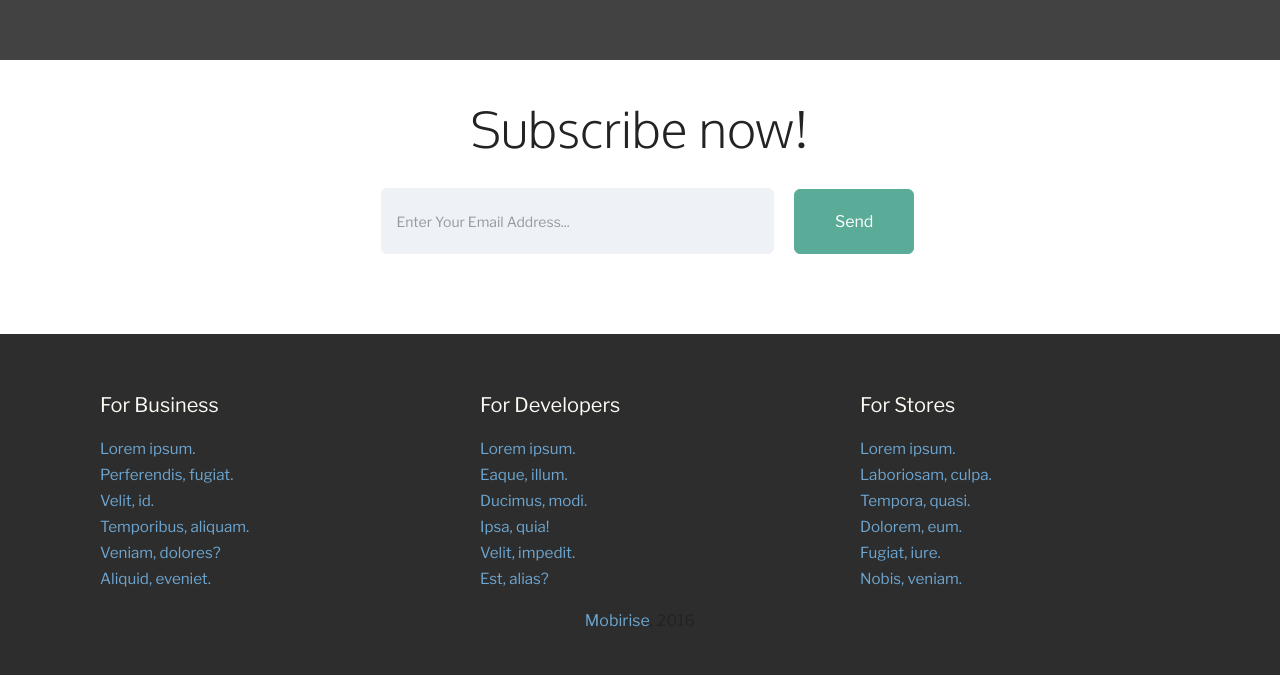
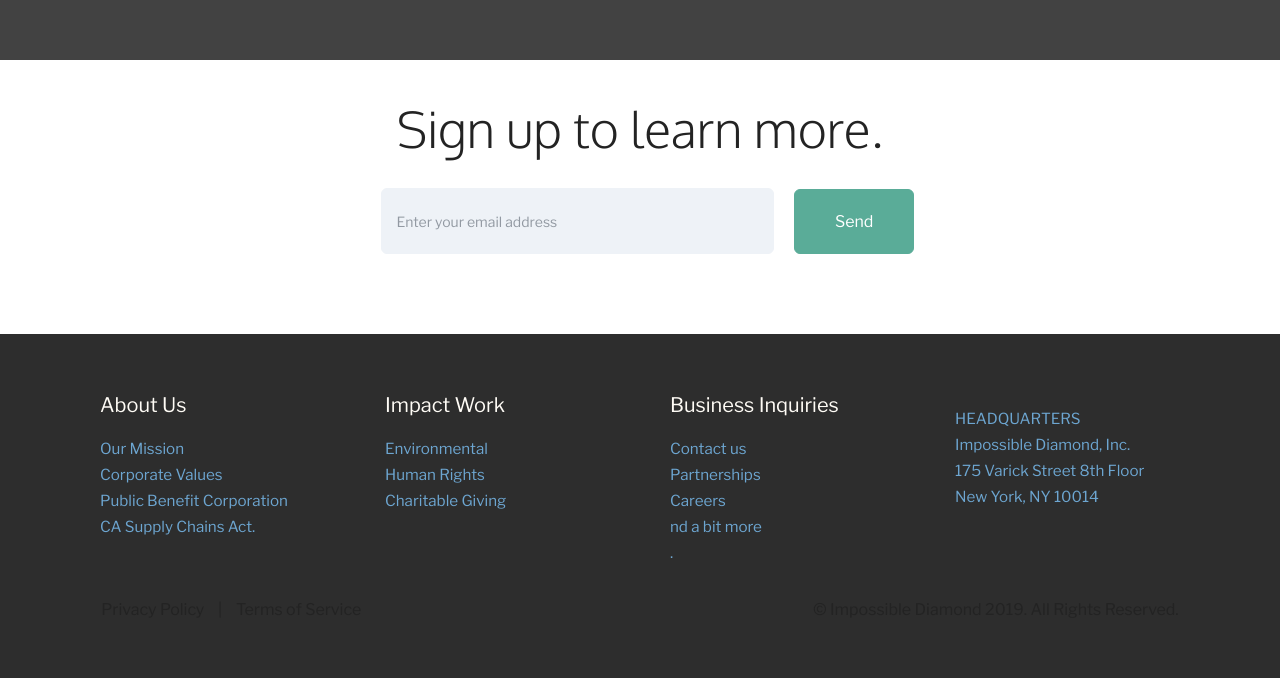
Before and after one commit to rtshearman/impossiblediamond, a plain HTML site: page index.html in a window 1280 px wide. Shown: the part 1583-2261 px from the top of the page. Drawn offline with nearby package versions, Linux system fonts and the light colour scheme; files whose address does not match are found by name.

Commit message:
create github pages

```diff
--- a/assets/mobirise/css/mbr-additional.css
+++ b/assets/mobirise/css/mbr-additional.css
@@ -540,6 +540,9 @@ a:hover {
 #footer1-4 .card-title {
   color: #fffcf6;
 }
+#footer1-4 .card-text {
+  color: #6da6d1;
+}
 #menu2-2 .hide-buttons .nav-btn {
   display: none !important;
 }
--- a/index.html
+++ b/index.html
@@ -21,7 +21,7 @@
 
 </head>
 <body>
-  <section class="menu1" id="menu2-2" data-rv-view="18">
+  <section class="menu1" id="menu2-2" data-rv-view="15">
 
     <nav class="navbar navbar-dropdown transparent navbar-fixed-top bg-color">
         <div class="container-fluid">
@@ -85,7 +85,7 @@
 
 </section>
 
-<section class="mbr-section mbr-section-hero features13 mbr-parallax-background" id="features20-5" data-rv-view="6" style="background-image: url(assets/images/09.jpg); padding-top: 160px; padding-bottom: 160px;">
+<section class="mbr-section mbr-section-hero features13 mbr-parallax-background" id="features20-5" data-rv-view="3" style="background-image: url(assets/images/09.jpg); padding-top: 160px; padding-bottom: 160px;">
 
     <div class="mbr-overlay" style="opacity: 0.85; background-color: rgb(34, 34, 34);"></div>
 
@@ -149,7 +149,7 @@
 
 </section>
 
-<section class="mbr-section subscribe1" id="subscribe1-3" data-rv-view="9" style="background-color: rgb(255, 255, 255); padding-top: 40px; padding-bottom: 80px;">
+<section class="mbr-section subscribe1" id="subscribe1-3" data-rv-view="6" style="background-color: rgb(255, 255, 255); padding-top: 40px; padding-bottom: 80px;">
 
 
     <div class="container-fluid">
@@ -158,7 +158,7 @@
 
                 <div class="col-xs-12 col-lg-8 col-lg-offset-2">
 
-                    <h1 class="mbr-section-title display-2">Subscribe now!</h1>
+                    <h1 class="mbr-section-title display-2">Sign up to learn more.</h1>
 
 
                 </div>
@@ -167,21 +167,21 @@
 
 
                     <div data-form-alert="true">
-                        <div hidden="" data-form-alert-success="true" class="alert alert-form alert-success text-xs-center">Thanks for filling out form!</div>
+                        <div hidden="" data-form-alert-success="true" class="alert alert-form alert-success text-xs-center">You're all done!</div>
                     </div>
 
 
-                    <form action="https://mobirise.com/" method="post" data-form-title="Subscribe now!">
+                    <form action="https://mobirise.com/" method="post" data-form-title="Sign up to learn more.">
 
-                        <input type="hidden" value="qWLJ9sQ/TXHpE1tGzhwgdLdUDROBgzEsBCfK6yg65A0bOzr+zzbqITUpYuH162WiIXTLLyccDEqYp2BaruoOiL8Rzhkuxf0wsQU+QgaHO496ohImXvNH9ULbkZeuzn25" data-form-email="true">
+                        <input type="hidden" value="JdHfaYEp2NG2J7zrFLb6tPKPA3ZO1eGe27csAI4T/+GQHwEbSX4lqzGUIhz4WYPfTDneHh15FYD7I0kfAqTiHdxYMuT8fmRhsopMqJiaZusb6Z1ASb/N/Qe72G8lURcr" data-form-email="true">
 
                         <div class="row">
 
                             <div class="col-xs-12 mbr-table-cell padding-right-0 form-block">
                                 <div class="form-group">
-                                    <label class="form-control-label" for="subscribe1-3-email">Enter Your Email Address...</label>
+                                    <label class="form-control-label" for="subscribe1-3-email">Enter your email address</label>
                                     <div class="form-icon"></div>
-                                    <input type="email" class="form-control" name="email" required="" data-form-field="Email" placeholder="Enter Your Email Address..." id="subscribe1-3-email">
+                                    <input type="email" class="form-control" name="email" required="" data-form-field="Email" placeholder="Enter your email address" id="subscribe1-3-email">
                                 </div>
                             </div>
 
@@ -199,48 +199,56 @@
 
 </section>
 
-<section class="mbr-section footer1" id="footer1-4" data-rv-view="15" style="background-color: rgb(45, 45, 45); padding-top: 40px; padding-bottom: 40px;">
+<section class="mbr-section footer1" id="footer1-4" data-rv-view="12" style="background-color: rgb(45, 45, 45); padding-top: 40px; padding-bottom: 40px;">
 
 
 
     <div class="container">
     <div class="row">
-        <div class="mbr-cards-col col-xs-12 col-sm-6 col-lg-4">
+        <div class="mbr-cards-col col-xs-12 col-sm-6 col-lg-3">
             <div class="card">
                 <div class="card-box col-xs-9 col-lg-12">
-                    <h4 class="card-title mbr-section-subtitle sub-2">For Business</h4>
-                    <p class="card-text mbr-section-text text-2"><a href="http://mobirise.com">Lorem ipsum.</a><br><a href="http://mobirise.com">Perferendis, fugiat.</a><br><a href="http://mobirise.com">Velit, id.</a><br><a href="http://mobirise.com">Temporibus, aliquam.</a><br><a href="http://mobirise.com">Veniam, dolores?</a><br><a href="http://mobirise.com">Aliquid, eveniet.</a></p>
+                    <h4 class="card-title mbr-section-subtitle sub-2">About Us</h4>
+                    <p class="card-text mbr-section-text text-2">Our Mission<br>Corporate Values<br>Public Benefit Corporation<br>CA Supply Chains Act<a href="http://mobirise.com">.</a></p>
                 </div>
                 <div class="clear"></div>
             </div>
         </div>
 
-        <div class="mbr-cards-col col-xs-12 col-sm-6 col-lg-4">
+        <div class="mbr-cards-col col-xs-12 col-sm-6 col-lg-3">
             <div class="card">
                 <div class="card-box col-xs-9 col-lg-12">
-                    <h4 class="card-title mbr-section-subtitle sub-2">For Developers</h4>
-                    <p class="card-text mbr-section-text text-2"><a href="http://mobirise.com">Lorem ipsum.</a><br><a href="http://mobirise.com">Eaque, illum.</a><br><a href="http://mobirise.com">Ducimus, modi.</a><br><a href="http://mobirise.com">Ipsa, quia!</a><br><a href="http://mobirise.com">Velit, impedit.</a><br><a href="http://mobirise.com">Est, alias?</a></p>
+                    <h4 class="card-title mbr-section-subtitle sub-2">Impact Work</h4>
+                    <p class="card-text mbr-section-text text-2">Environmental<br>Human Rights<br>Charitable Giving<br></p>
                 </div>
                 <div class="clear"></div>
             </div>
         </div>
 
-        <div class="mbr-cards-col col-xs-12 col-sm-6 col-lg-4">
+        <div class="mbr-cards-col col-xs-12 col-sm-6 col-lg-3">
             <div class="card">
                 <div class="card-box col-xs-9 col-lg-12">
-                    <h4 class="card-title mbr-section-subtitle sub-2">For Stores</h4>
-                    <p class="card-text mbr-section-text text-2"><a href="http://mobirise.com">Lorem ipsum.</a><br><a href="http://mobirise.com">Laboriosam, culpa.</a><br><a href="http://mobirise.com">Tempora, quasi.</a><br><a href="http://mobirise.com">Dolorem, eum.</a><br><a href="http://mobirise.com">Fugiat, iure.</a><br><a href="http://mobirise.com">Nobis, veniam.</a></p>
+                    <h4 class="card-title mbr-section-subtitle sub-2">Business Inquiries</h4>
+                    <p class="card-text mbr-section-text text-2"><a href="http://mobirise.com">Contact us</a><br>Partnerships<br>C<a href="http://mobirise.com">areers</a><br><a href="http://mobirise.com">nd a bit more</a><br><a href="http://mobirise.com">.</a></p>
                 </div>
                 <div class="clear"></div>
             </div>
         </div>
 
-
+        <div class="mbr-cards-col col-xs-12 col-sm-6 col-lg-3">
+            <div class="card">
+                <div class="card-box col-xs-9 col-lg-12">
+                    <h4 class="card-title mbr-section-subtitle sub-2"></h4>
+                    <p class="card-text mbr-section-text text-2">HEADQUARTERS<br>Impossible Diamond, Inc.<br>175 Varick Street 8th Floor<br>New York, NY 10014</p>
+                </div>
+                <div class="clear"></div>
+            </div>
+        </div>
     </div>
 
         <div class="row">
             <div class="col-xs-12 text-xs-center">
-                <p class="card-text mbr-section-text text-1"><a href="http://mobirise.com">Mobirise</a>, 2016</p>
+                <p class="card-text mbr-section-text text-1"></p><p>Privacy Policy&nbsp; &nbsp; |&nbsp;&nbsp;&nbsp;&nbsp;Terms of Service&nbsp;&nbsp;&nbsp;&nbsp;&nbsp;&nbsp;&nbsp;&nbsp;&nbsp;&nbsp;&nbsp;&nbsp;&nbsp;&nbsp;&nbsp;&nbsp;&nbsp;&nbsp;&nbsp;&nbsp;&nbsp;&nbsp;&nbsp;&nbsp;&nbsp;&nbsp;&nbsp;&nbsp;&nbsp;&nbsp;&nbsp;&nbsp;&nbsp;&nbsp;&nbsp;&nbsp;&nbsp;&nbsp;&nbsp;&nbsp;&nbsp;&nbsp;&nbsp;&nbsp;&nbsp;&nbsp;&nbsp;&nbsp;&nbsp;&nbsp;&nbsp;&nbsp;&nbsp;&nbsp;&nbsp;&nbsp;&nbsp;&nbsp;&nbsp;&nbsp;&nbsp;&nbsp;&nbsp;&nbsp;&nbsp;&nbsp;&nbsp;&nbsp;&nbsp;&nbsp;&nbsp;&nbsp;&nbsp;&nbsp;&nbsp;&nbsp;&nbsp;&nbsp;&nbsp;&nbsp;&nbsp;&nbsp;&nbsp;&nbsp;&nbsp;&nbsp;&nbsp;&nbsp;&nbsp;&nbsp;&nbsp;&nbsp;&nbsp;&nbsp;&nbsp;&nbsp;&nbsp;&nbsp;&nbsp;&nbsp;&nbsp;&nbsp;&nbsp;&nbsp;&nbsp;&nbsp;&nbsp;&nbsp;&nbsp;&nbsp;&nbsp;&nbsp;&nbsp;&nbsp;&nbsp;&nbsp;&nbsp;&nbsp;&nbsp;&nbsp;&nbsp;&nbsp;&nbsp;&nbsp;&nbsp;&nbsp;&nbsp;&nbsp;&nbsp; &nbsp; © Impossible Diamond 2019. All Rights Reserved.</p><p></p>
             </div>
         </div>
     </div>
```
Also changed, not shown: 1 other file.
